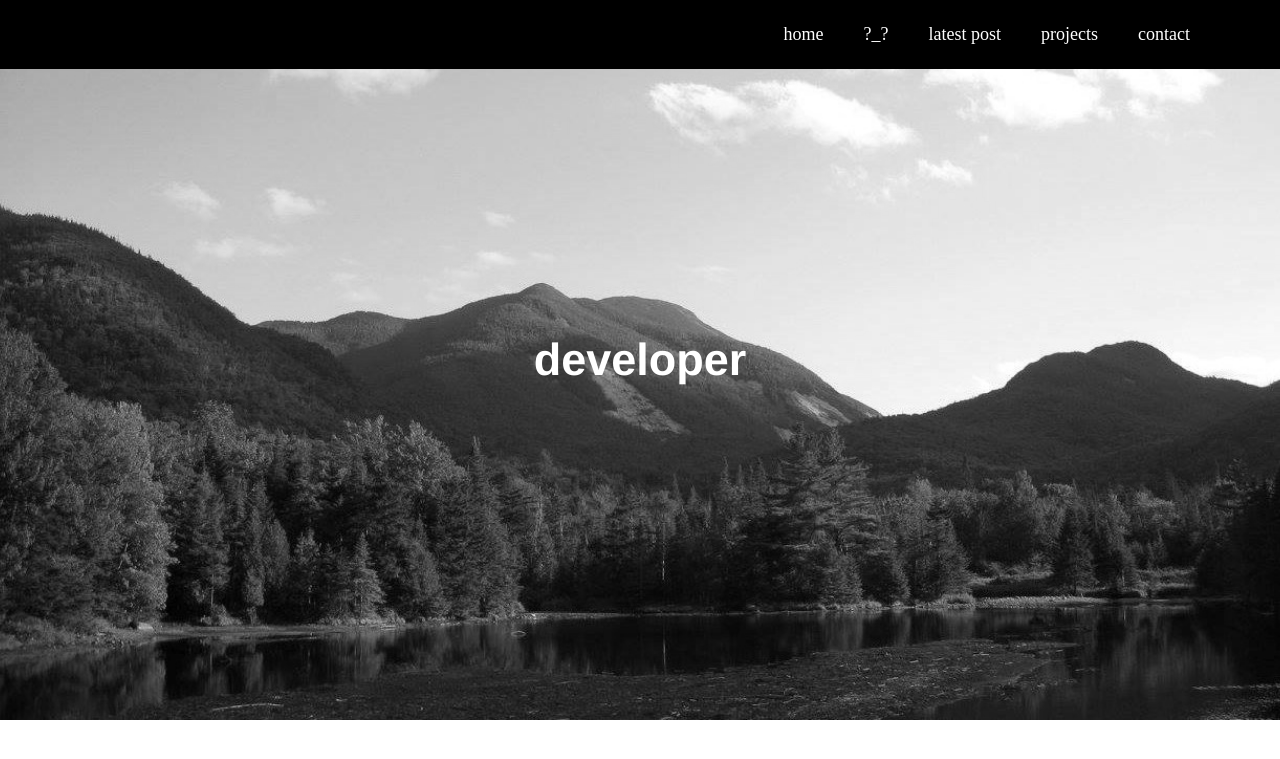
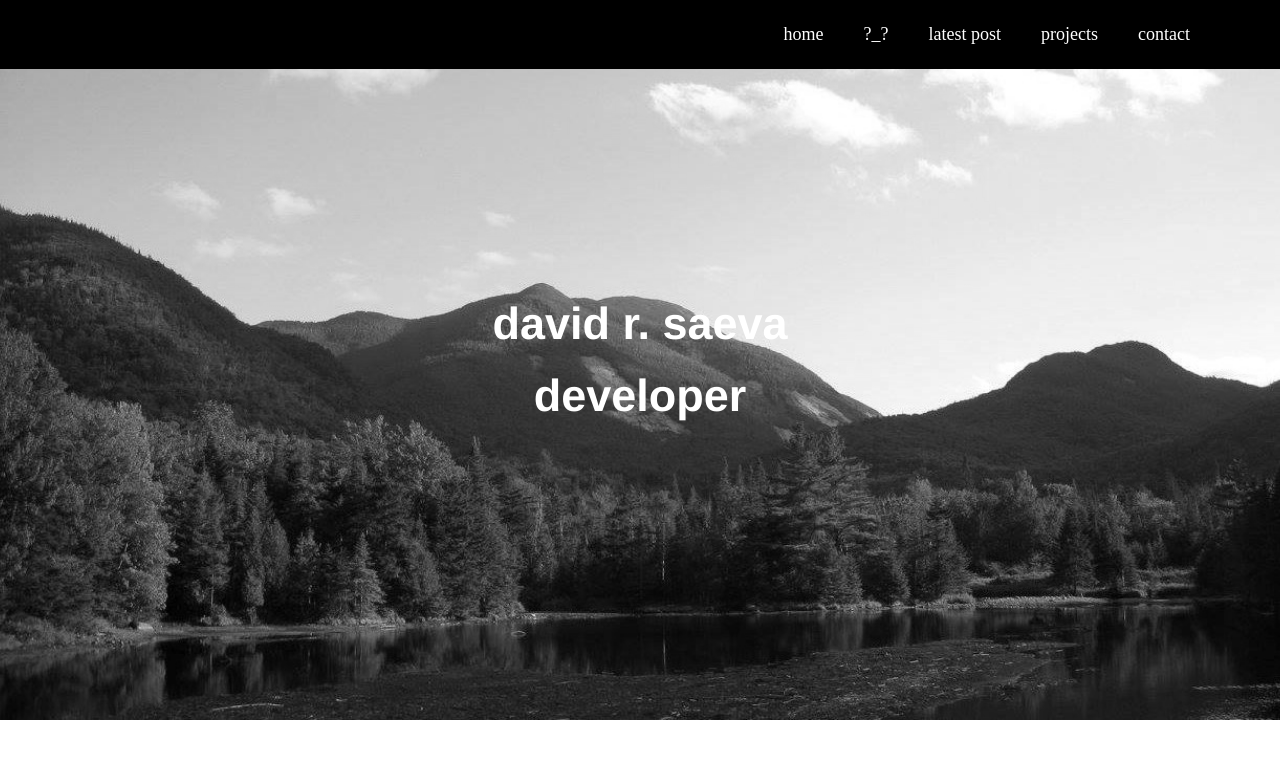
Before and after one commit to drsaeva/drsaeva.github.io, a Jekyll site: the page temp.html, which Jekyll copies as it is, in a window 1280 px wide and 900 px high. Shown: the top 759 px of the window. Built offline with Jekyll 4.4.1, drawn with Linux system fonts in a browser that asks for light colours; nearby versions of some CDN libraries; comment, search, counter and statistics services are not loaded.

Commit message:
Update temp.html

```diff
--- a/temp.html
+++ b/temp.html
@@ -56,7 +56,7 @@
   <section id="landing">
     <div class="container-landing">
       <div class="landing">
-        <div class="landing-text">developer</div>
+        <div class="landing-text">david r. saeva<br>developer</div>
       </div>
     </div>
   </section>
```
